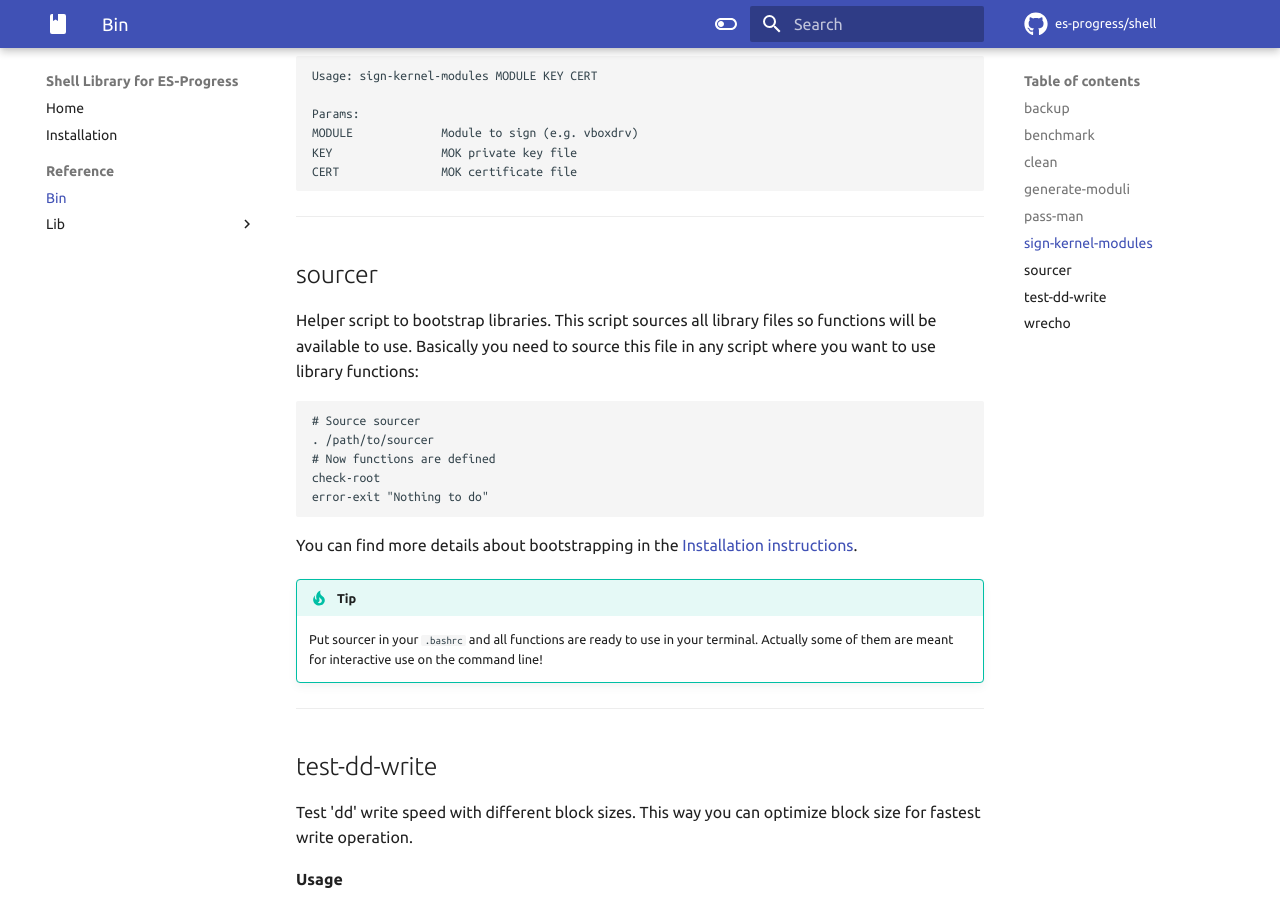
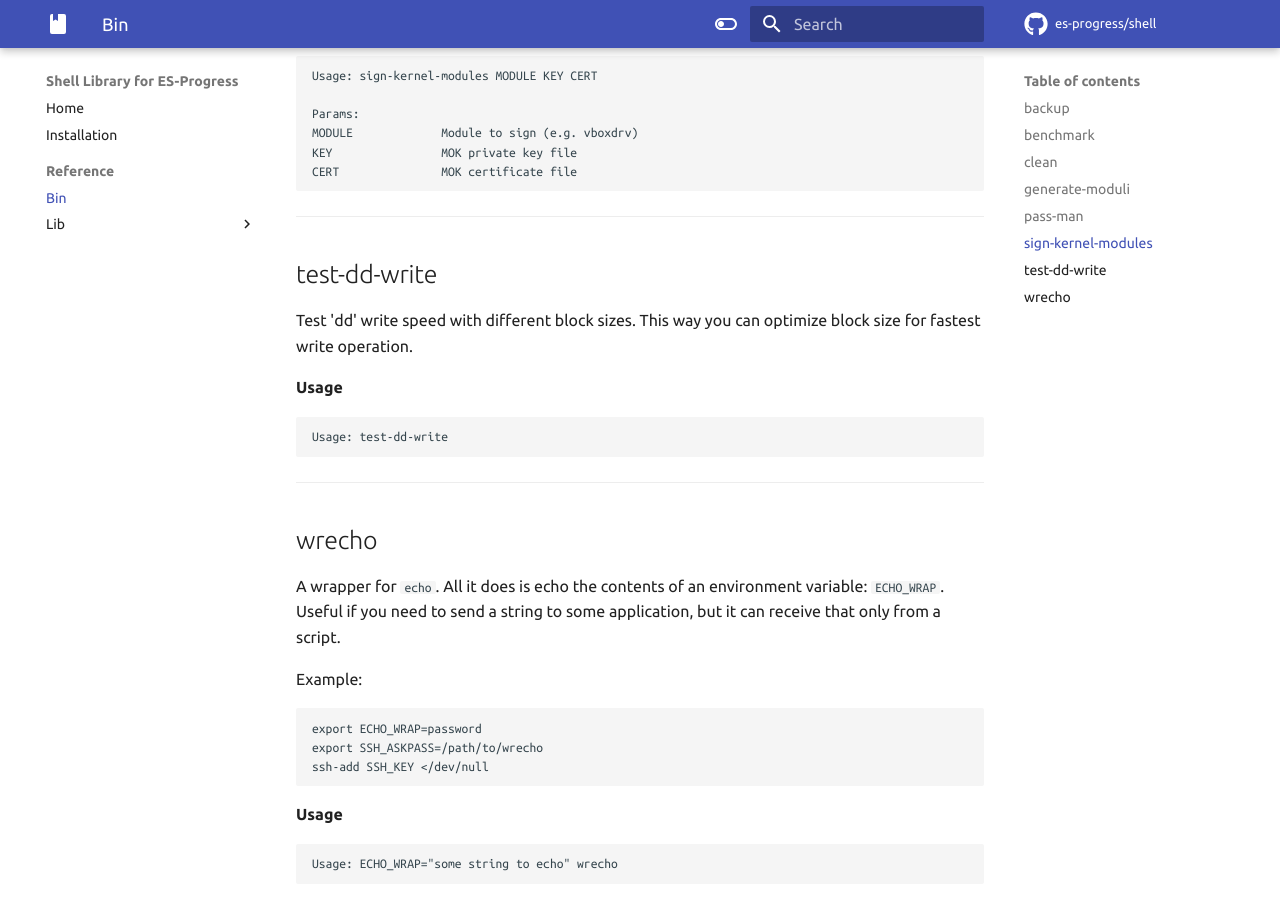
Before and after one commit to es-progress/shell, an MkDocs documentation site: the page built from docs/bin.md, in a window 1280 px wide and 900 px high, scrolled down 4620 px. Built offline with MkDocs 1.6.1 and Material for MkDocs 9.7.7, drawn with Linux system fonts in a browser that asks for light colours; emoji names are drawn with the system emoji font; comment, search, counter and statistics services are not loaded.

Commit message:
remove sourcer

````diff
--- a/docs/bin.md
+++ b/docs/bin.md
@@ -217,28 +217,6 @@ CERT               MOK certificate file
 
 ---
 
-## sourcer
-
-Helper script to bootstrap libraries. This script sources all library files so functions will be available to use.
-Basically you need to source this file in any script where you want to use library functions:
-
-```
-# Source sourcer
-. /path/to/sourcer
-# Now functions are defined
-check-root
-error-exit "Nothing to do"
-```
-
-You can find more details about bootstrapping in the [Installation instructions](install.md).
-
-!!! tip
-
-    Put sourcer in your `.bashrc` and all functions are ready to use in your terminal.
-    Actually some of them are meant for interactive use on the command line!
-
----
-
 ## test-dd-write
 
 Test 'dd' write speed with different block sizes. This way you can optimize block size for fastest write operation.
````
Also changed, not shown: 1 other file.
